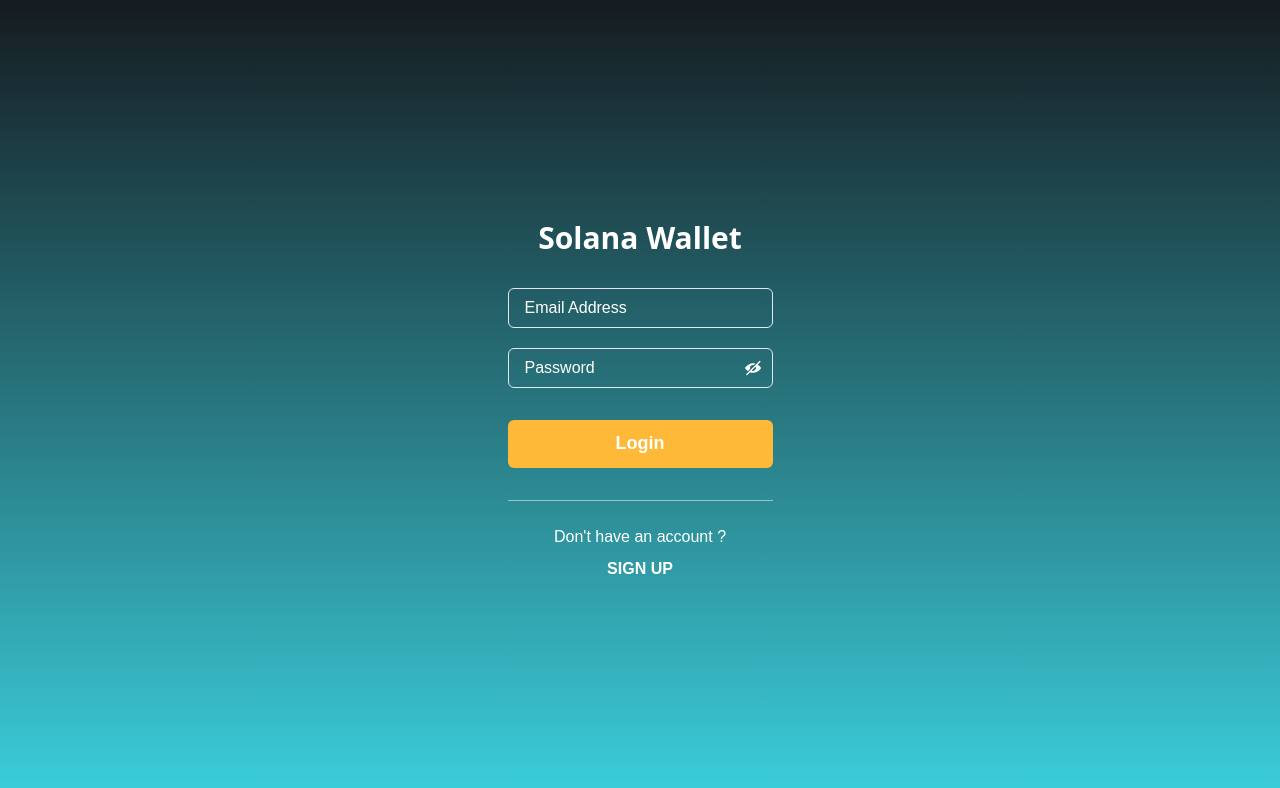
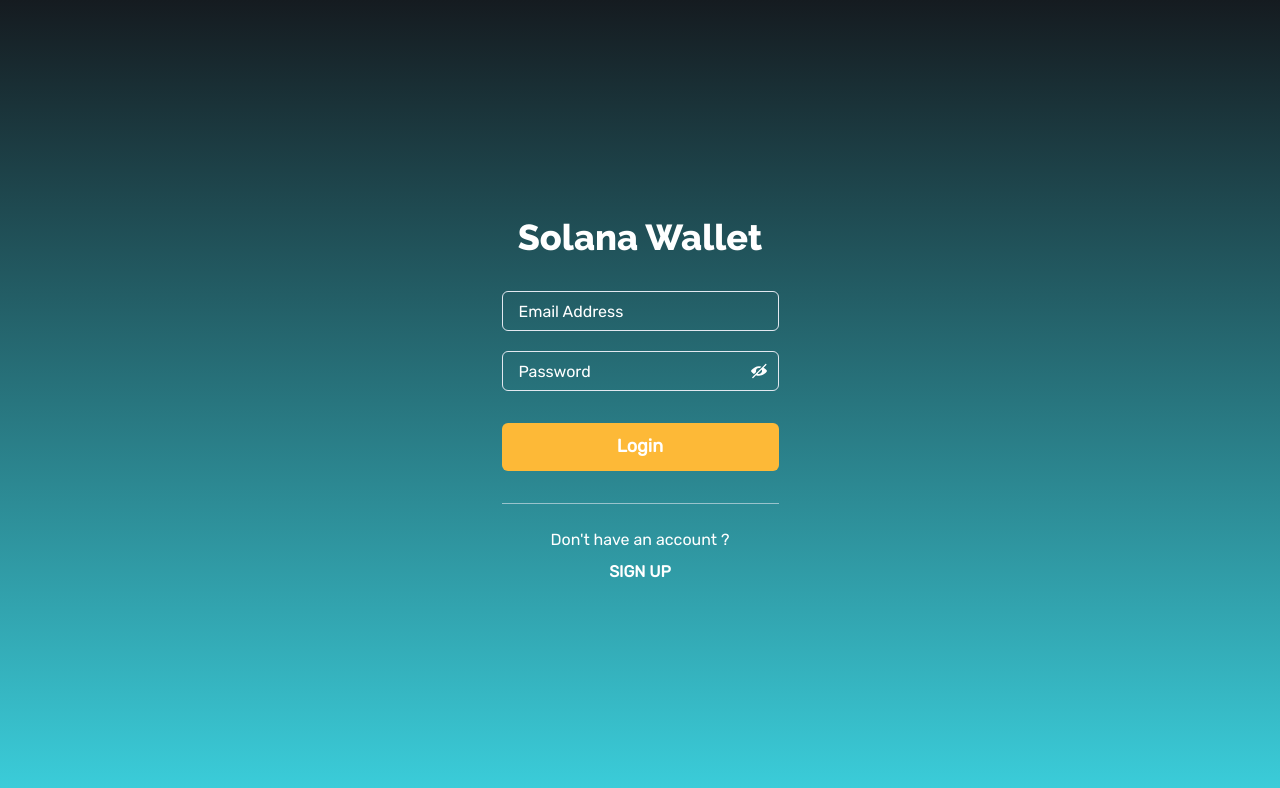
Before and after one commit to fjwr1024/Wallet-sample, a Next.js app: page / in a window 1280 px wide. Shown: the top 788 px of the page. Built offline with nearby package versions, Linux system fonts and the light colour scheme.

Commit message:
フォント変更

```diff
--- a/package.json
+++ b/package.json
@@ -16,6 +16,7 @@
     "@emotion/styled": "^11.10.5",
     "@fontsource/open-sans": "^5.0.5",
     "@fontsource/raleway": "^5.0.5",
+    "@fontsource/rubik": "^5.0.5",
     "@next/font": "13.3.0",
     "@solana-suite/core": "^0.6.0",
     "@solana-suite/nft": "^0.6.0",
--- a/src/pages/_app.tsx
+++ b/src/pages/_app.tsx
@@ -1,9 +1,11 @@
-import { ChakraProvider, extendTheme } from '@chakra-ui/react';
+import { ChakraProvider } from '@chakra-ui/react';
 import { QueryClient, QueryClientProvider } from '@tanstack/react-query';
 import axios from 'axios';
 import { RecoilRoot } from 'recoil';
 import type { AppProps } from 'next/app';
 import { theme } from '@/styles/theme';
+import '@fontsource/raleway/800.css';
+import '@fontsource/rubik/400.css';
 
 const App = ({ Component, pageProps }: AppProps) => {
   const queryClient = new QueryClient();
--- a/src/pages/index.tsx
+++ b/src/pages/index.tsx
@@ -62,14 +62,13 @@ const Page: NextPage = () => {
       <main>
         <Flex
           minH="100vh"
-          // minW="10vh"
           align="center"
           justify="center"
           bgGradient="linear(to-b, #151b20, #3bcfdc)"
         >
           <Stack spacing={8} mx="auto" maxW="lg">
             <Stack align="center">
-              <Heading fontSize="3xl" textAlign="center" color="white">
+              <Heading fontSize="4xl" textAlign="center" color="white">
                 Solana Wallet
               </Heading>
             </Stack>
@@ -137,7 +136,7 @@ const Page: NextPage = () => {
                       bg="#fdb937"
                       color="white"
                       _hover={{
-                        bg: 'blue.500',
+                        bg: '#f7ae1b',
                       }}
                     >
                       Login
--- a/src/styles/theme.ts
+++ b/src/styles/theme.ts
@@ -3,7 +3,7 @@ import { extendTheme } from '@chakra-ui/react';
 export const theme = extendTheme({
     transparent: 'transparent',
     fonts: {
-      heading: `'Open Sans', sans-serif`,
-      body: `'Raleway', sans-serif`,
+      heading: `'Raleway', 'sans-serif'`,
+      body: `'Rubik', 'sans-serif'`,
     },
 });
```
Also changed, not shown: 1 other file (tests, documents, lock files or other folders).
